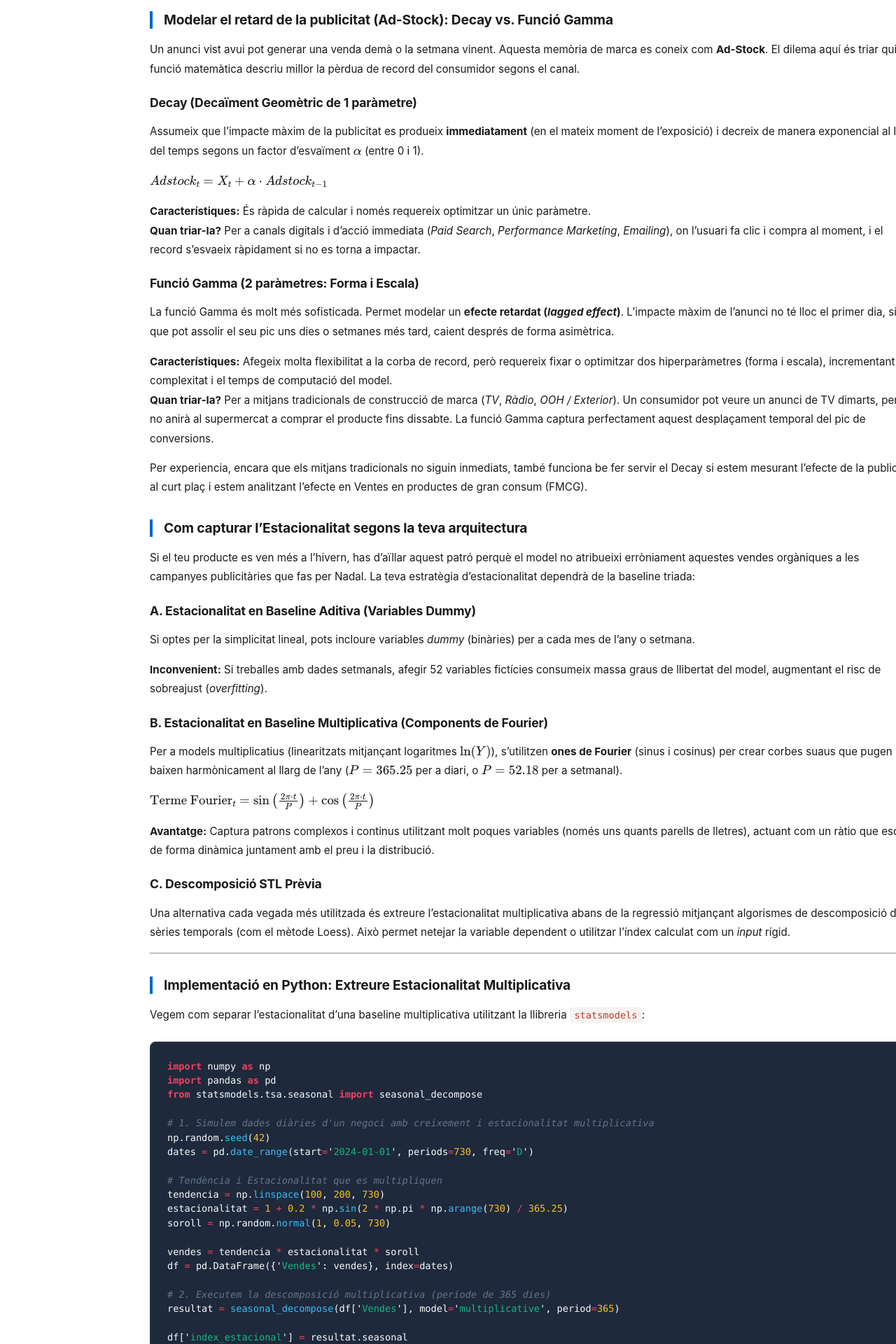
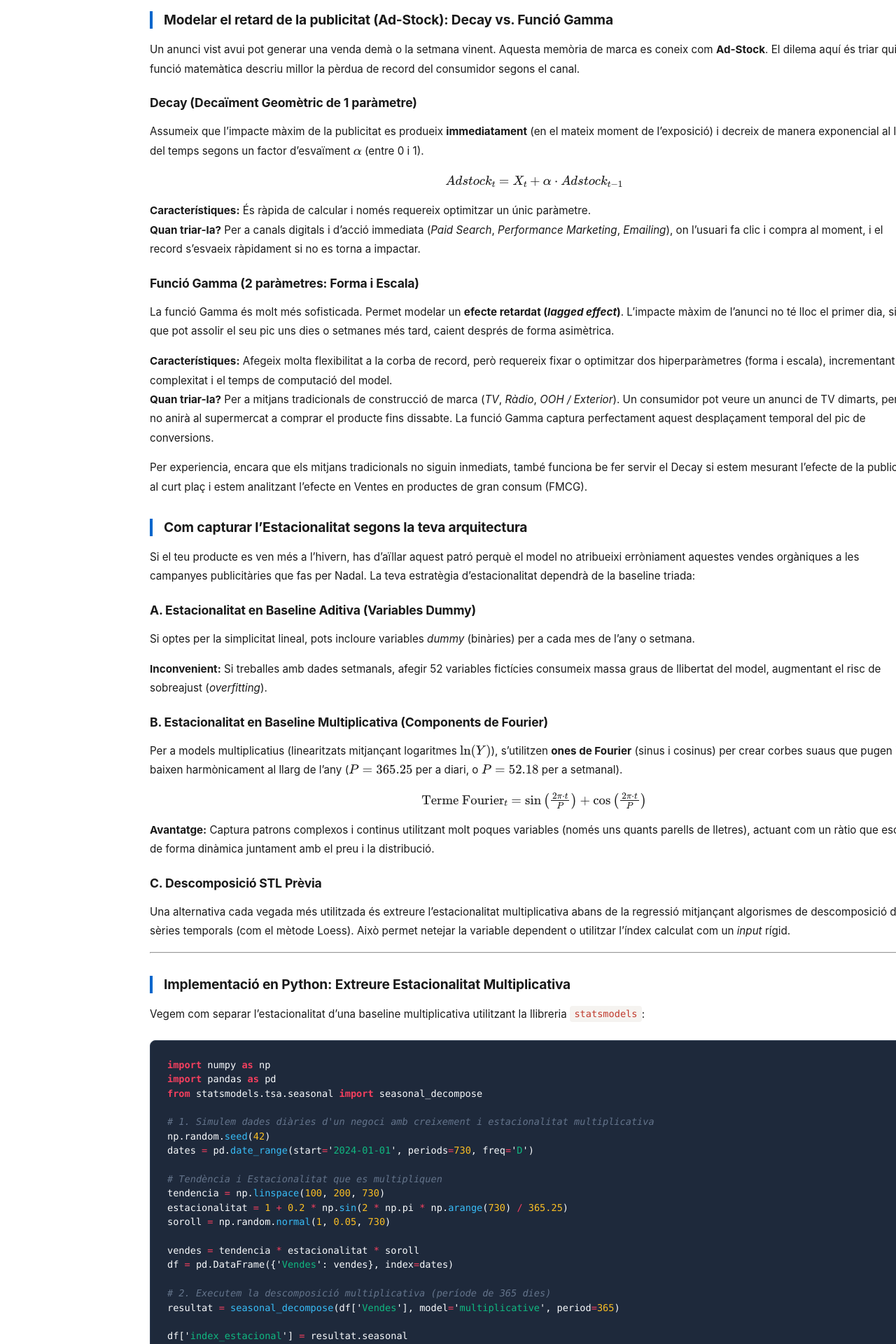
Before and after one commit to alberthr/alberthr.github.io, a Jekyll site: the page built from _posts/2018-10-01-decisions-mmm.md, in a window 1280 px wide. Shown: the part 1273-3193 px from the top of the page at 70% size. Built offline with Jekyll 4.4.1, drawn with Linux system fonts in a browser that asks for light colours; comment, search, counter and statistics services are not loaded.

Commit message:
Update 2018-10-01-decisions-mmm.md

```diff
--- a/_posts/2018-10-01-decisions-mmm.md
+++ b/_posts/2018-10-01-decisions-mmm.md
@@ -45,7 +45,7 @@ Un anunci vist avui pot generar una venda demà o la setmana vinent. Aquesta mem
 ### Decay (Decaïment Geomètric de 1 paràmetre)
 Assumeix que l'impacte màxim de la publicitat es produeix **immediatament** (en el mateix moment de l'exposició) i decreix de manera exponencial al llarg del temps segons un factor d'esvaïment $\alpha$ (entre 0 i 1).
 
-$Adstock_t = X_t + \alpha \cdot Adstock_{t-1}$
+<center>$Adstock_t = X_t + \alpha \cdot Adstock_{t-1}$</center>
 
 * **Característiques:** És ràpida de calcular i només requereix optimitzar un únic paràmetre.
 * **Quan triar-la?** Per a canals digitals i d'acció immediata (*Paid Search*, *Performance Marketing*, *Emailing*), on l'usuari fa clic i compra al moment, i el record s'esvaeix ràpidament si no es torna a impactar.
@@ -70,7 +70,7 @@ Si optes per la simplicitat lineal, pots incloure variables *dummy* (binàries)
 ### B. Estacionalitat en Baseline Multiplicativa (Components de Fourier)
 Per a models multiplicatius (linearitzats mitjançant logaritmes $\ln(Y)$), s'utilitzen **ones de Fourier** (sinus i cosinus) per crear corbes suaus que pugen i baixen harmònicament al llarg de l'any ($P = 365.25$ per a diari, o $P = 52.18$ per a setmanal).
 
-$\text{Terme Fourier}_t = \sin\left(\frac{2\pi \cdot t}{P}\right) + \cos\left(\frac{2\pi \cdot t}{P}\right)$
+<center>$\text{Terme Fourier}_t = \sin\left(\frac{2\pi \cdot t}{P}\right) + \cos\left(\frac{2\pi \cdot t}{P}\right)$</center>
 
 * **Avantatge:** Captura patrons complexos i continus utilitzant molt poques variables (només uns quants parells de lletres), actuant com un ràtio que escala de forma dinàmica juntament amb el preu i la distribució.
 
```
